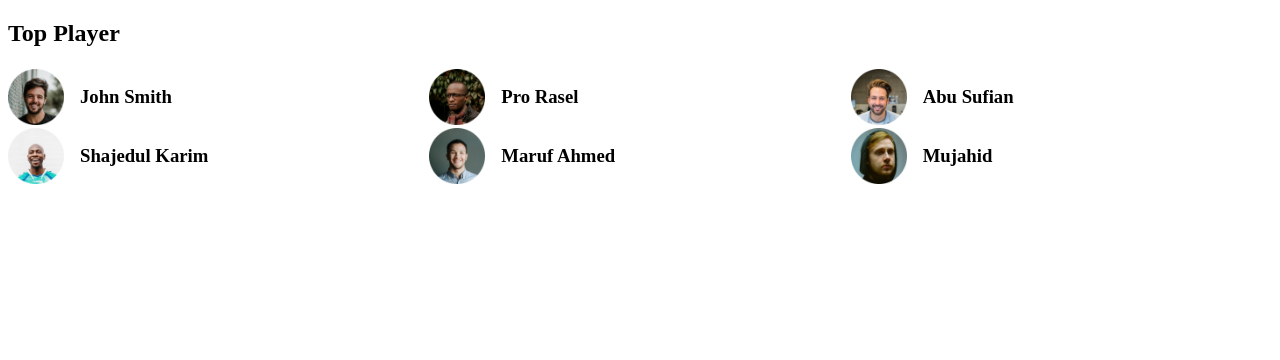
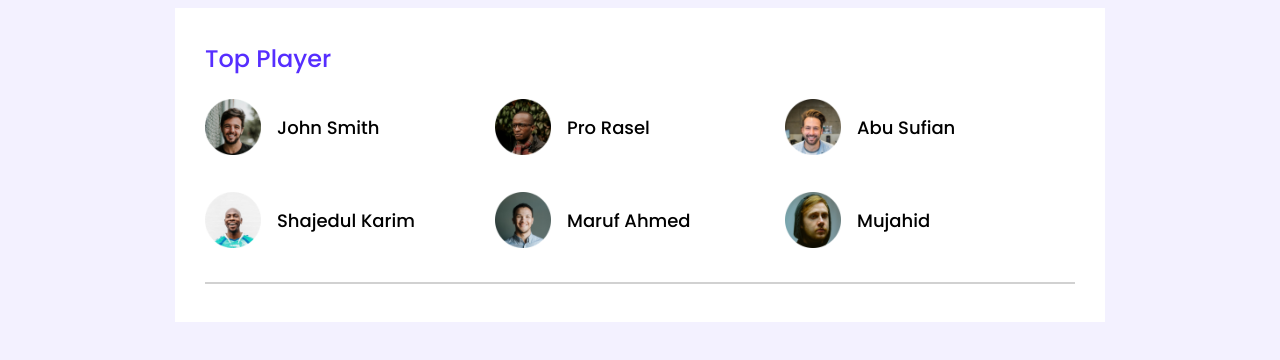
Before and after one commit to hasan-3/leader-board-css3, a plain HTML site: page index.html in a window 1280 px wide. Drawn offline with Linux system fonts and the light colour scheme.

Commit message:
horizotal line added

```diff
--- a/index.html
+++ b/index.html
@@ -18,36 +18,37 @@
     <!-- Header end -->
     <main>
         <!-- Top players and top blogs -->
-        <section>
+        <section class="container">
             <div class="top-players">
-                <h2>Top Player</h2>
+                <h2 class="section-title">Top Player</h2>
                 <div class="players">
                     <div class="player">
                         <img src="images/players/player-1.png" alt="">
-                        <h3>John Smith</h3>
+                        <h3 class="player-name">John Smith</h3>
                     </div>
                     <div class="player">
                         <img src="images/players/player-2.png" alt="">
-                        <h3>Pro Rasel</h3>
+                        <h3 class="player-name">Pro Rasel</h3>
                     </div>
                     <div class="player">
                         <img src="images/players/player-3.png" alt="">
-                        <h3>Abu Sufian</h3>
+                        <h3 class="player-name">Abu Sufian</h3>
                     </div>
                     <div class="player">
                         <img src="images/players/player-4.png" alt="">
-                        <h3>Shajedul Karim</h3>
+                        <h3 class="player-name">Shajedul Karim</h3>
                     </div>
                     <div class="player">
                         <img src="images/players/player-5.png" alt="">
-                        <h3>Maruf Ahmed</h3>
+                        <h3 class="player-name">Maruf Ahmed</h3>
                     </div>
                     <div class="player">
                         <img src="images/players/player-6.png" alt="">
-                        <h3>Mujahid</h3>
+                        <h3 class="player-name">Mujahid</h3>
                     </div>
                 </div>
             </div>
+            <hr>
         </section>
     </main>
 </body>
--- a/styles/style.css
+++ b/styles/style.css
@@ -1,16 +1,59 @@
+/* fonts popnies 500 */
+
+@import url('https://fonts.googleapis.com/css2?family=Poppins:wght@400;500&display=swap');
+
+/* common styles and utilities */
+body {
+    font-family: 'Poppins', sans-serif;
+    background: #F3F1FF
+}
+
+main {
+    display: flex;
+    justify-content: center;
+}
+
+.container {
+    background: #FFFFFF;
+    width: 870px;
+    padding: 30px;
+}
+
+hr {
+    border: 1px solid #D1D1D1;
+}
+
 /* Top players styles */
+.top-players {
+    margin-bottom: 30px;
+}
+
+.section-title {
+    font-weight: 500;
+    font-size: 24px;
+    color: #562EFF;
+    margin-top: 3px;
+}
+
 .players {
     display: grid;
     grid-template-columns: repeat(3, 1fr);
+    grid-row-gap: 30px;
 }
 
 .player {
     display: flex;
     align-items: center;
-    gap: 16px;
+
 }
 
 .player img {
     width: 56px;
     height: 56px;
 }
+
+.player-name {
+    margin-left: 16px;
+    font-weight: 500;
+    font-size: 18px;
+}
```
